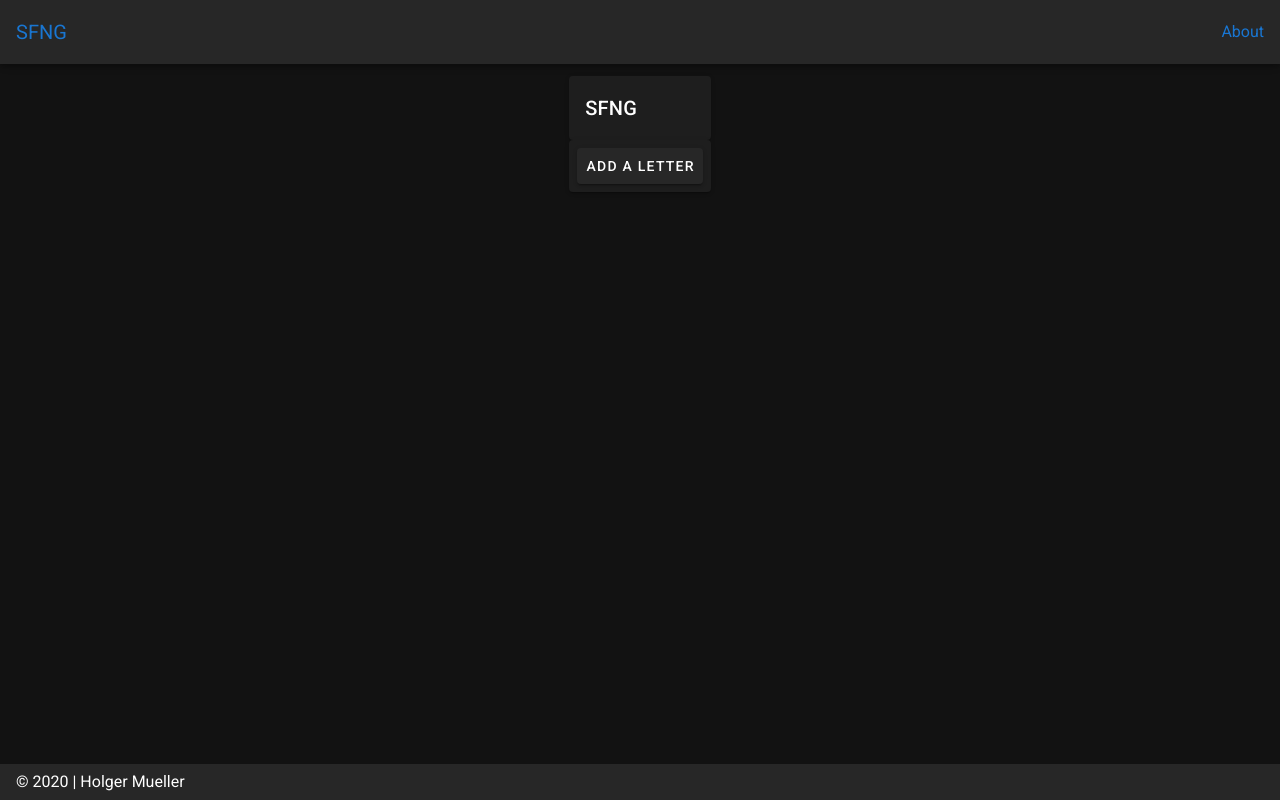
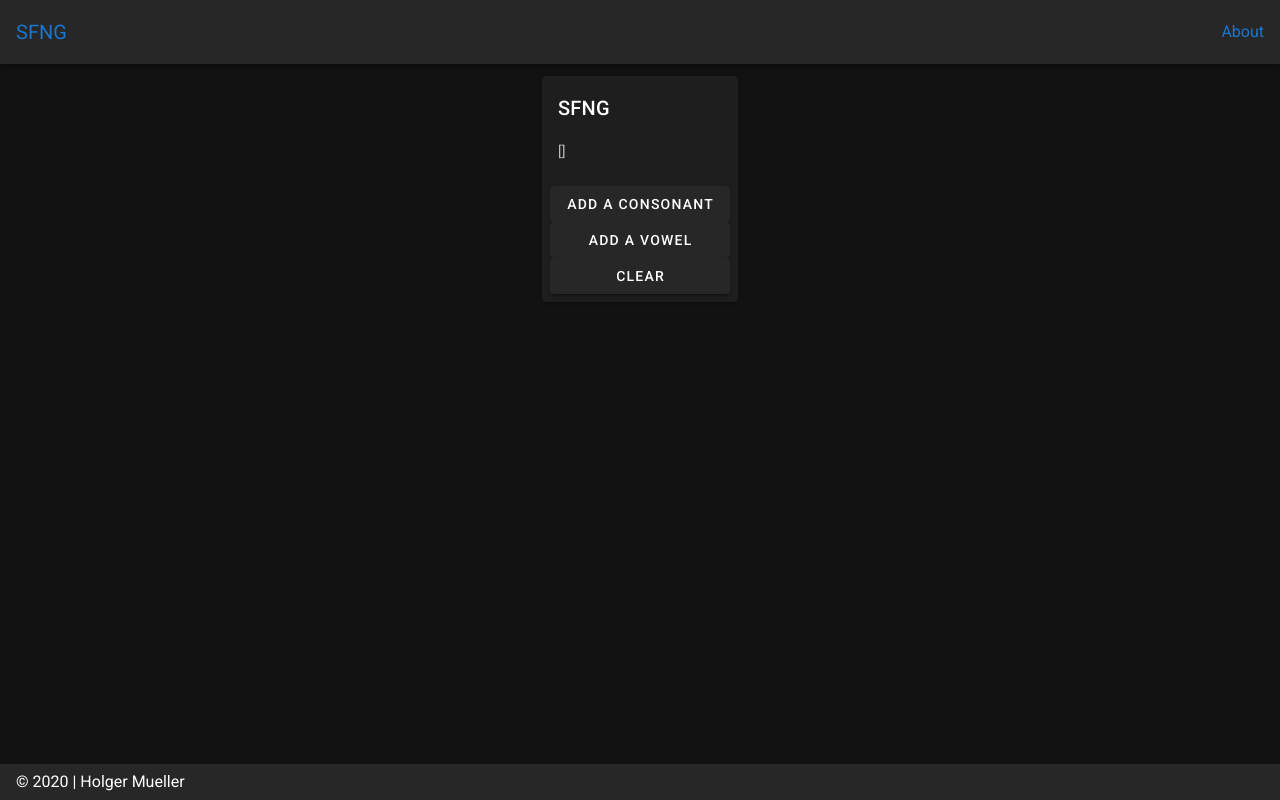
Before and after one commit to Holgermueller/sfnamegenerator, a Nuxt app: page / in a window 1280 px wide. Built offline with nearby package versions, Linux system fonts and the light colour scheme.

Commit message:
basic functions work

```diff
--- a/pages/index.vue
+++ b/pages/index.vue
@@ -4,12 +4,17 @@
       <div class="text-center"></div>
       <v-card>
         <v-card-title class="title">SFNG</v-card-title>
-      </v-card>
-      <v-card>
+        <v-card-text>
+          <div>{{ this.generatedName }}</div>
+        </v-card-text>
         <v-card-actions>
-          <v-btn>
-            Add A Letter
-          </v-btn>
+          <ul>
+            <li>
+              <v-btn @click="chooseConsonant" block>Add a Consonant</v-btn>
+            </li>
+            <li><v-btn @click="chooseVowel" block>Add a Vowel</v-btn></li>
+            <li><v-btn @click="clearName" block>Clear</v-btn></li>
+          </ul>
         </v-card-actions>
       </v-card>
     </v-flex>
@@ -17,13 +22,67 @@
 </template>
 
 <script>
-import Logo from "~/components/Logo.vue";
-import VuetifyLogo from "~/components/VuetifyLogo.vue";
+export default {
+  components: {},
 
-export default {
-  components: {
-    Logo,
-    VuetifyLogo
+  data() {
+    return {
+      generatedName: [],
+      consonants: [
+        "b",
+        "c",
+        "d",
+        "f",
+        "g",
+        "h",
+        "j",
+        "k",
+        "l",
+        "m",
+        "n",
+        "p",
+        "q",
+        "r",
+        "s",
+        "t",
+        "v",
+        "w",
+        "x",
+        "y",
+        "z"
+      ],
+      vowels: ["a", "e", "i", "o", "u"]
+    };
+  },
+
+  methods: {
+    chooseConsonant() {
+      let chosenConsonant = this.consonants[
+        Math.floor(Math.random() * this.consonants.length)
+      ];
+      this.generatedName.push(chosenConsonant);
+    },
+
+    chooseVowel() {
+      let chosenVowel = this.vowels[
+        Math.floor(Math.random() * this.vowels.length)
+      ];
+
+      this.generatedName.push(chosenVowel);
+      console.log(this.generatedName);
+    },
+
+    clearName() {
+      this.generatedName = [];
+    }
   }
 };
 </script>
+
+<style scoped>
+ul {
+  list-style-type: none;
+  margin: 0;
+  padding: 0;
+}
+</style>
```
